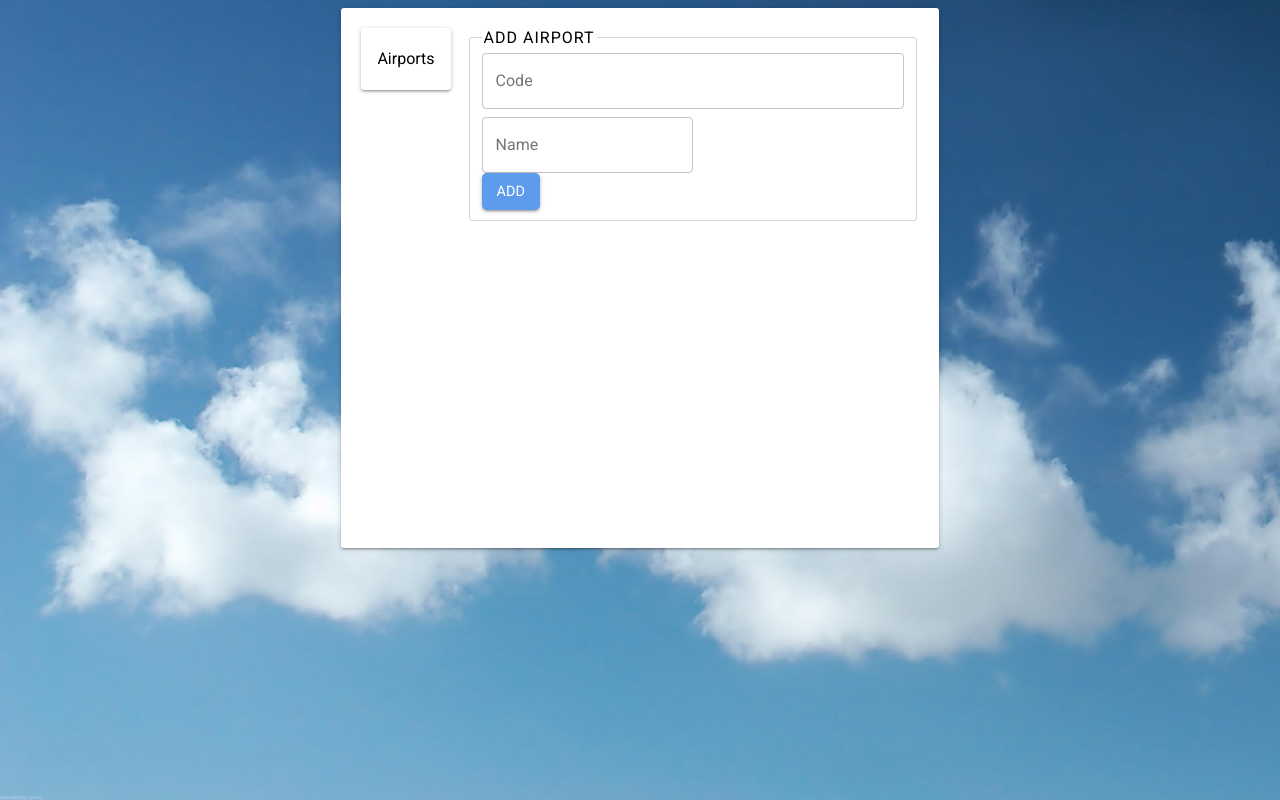
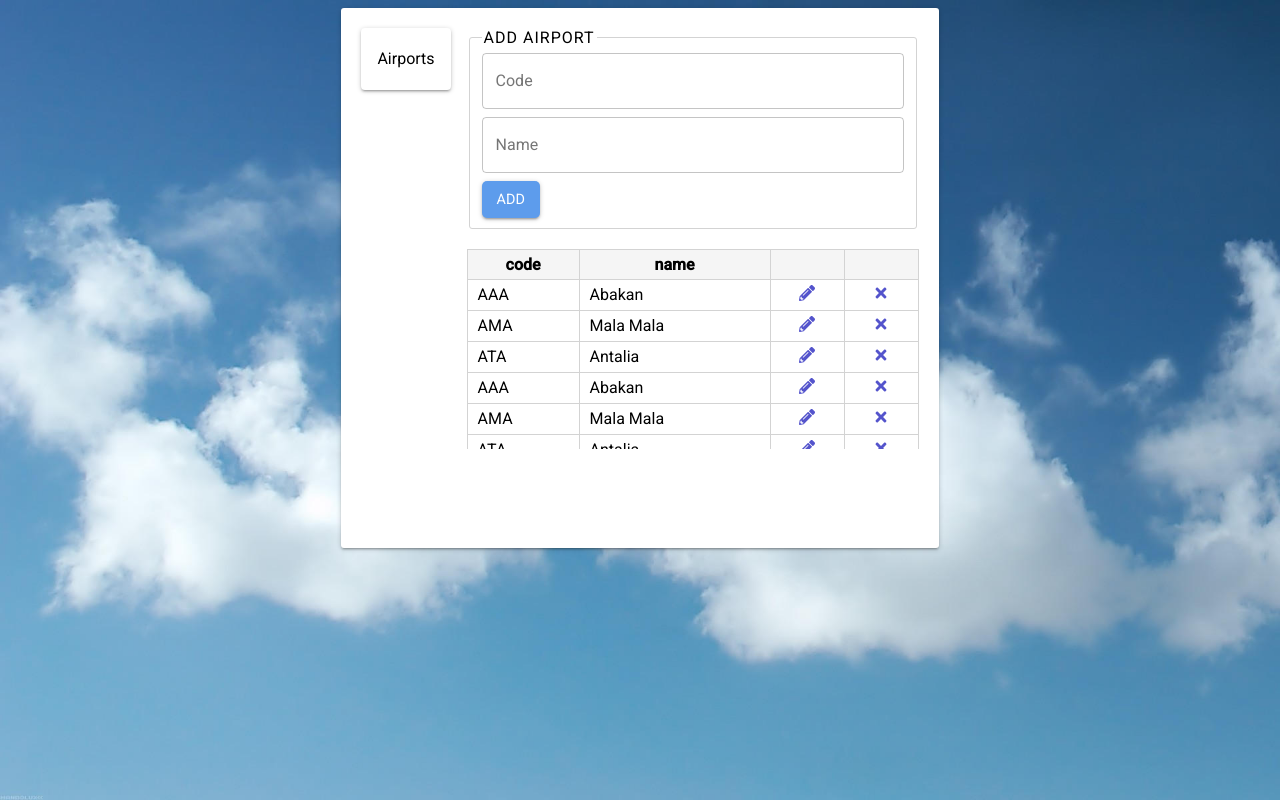
Before and after one commit to dianatsevan/airport-app-admin, a React (Create React App) app: page /airports in a window 1280 px wide. Built offline with nearby package versions, Linux system fonts and the light colour scheme; what keymirror would draw is missing.

Commit message:
added airports-list

```diff
--- a/package.json
+++ b/package.json
@@ -12,6 +12,7 @@
     "react": "^16.8.6",
     "react-dom": "^16.8.6",
     "react-final-form": "^4.1.0",
+    "react-icons": "^3.6.1",
     "react-redux": "^6.0.1",
     "react-router-dom": "^5.0.0",
     "react-scripts": "2.1.8",
--- a/src/components/airports/add-airport/index.js
+++ b/src/components/airports/add-airport/index.js
@@ -37,7 +37,7 @@ class AddAirportForm extends React.Component {
                   <Field
                     name="name"
                     label="Name"
-                    className="add-airport-form__textfield"
+                    className={classes.textField}
                     component={TextField}
                     variant="outlined"
                   />
--- /dev/null
+++ b/src/components/airports/airports-list/index.js
@@ -0,0 +1,62 @@
+import React from 'react';
+import { FaPencilAlt, FaTimes } from 'react-icons/fa';
+import './index.scss';
+
+export default function AirportsList() {
+  const airports = [
+    {
+      code: 'AAA',
+      name: 'Abakan'
+    },
+    {
+      code: 'AMA',
+      name: 'Mala Mala'
+    },
+    {
+      code: 'ATA',
+      name: 'Antalia'
+    },
+    {
+      code: 'AAA',
+      name: 'Abakan'
+    },
+    {
+      code: 'AMA',
+      name: 'Mala Mala'
+    },
+    {
+      code: 'ATA',
+      name: 'Antalia'
+    }
+  ];
+
+  return (
+    <section className="airports-list">
+      <table className="airports-list__table">
+        <tbody>
+          <tr className="airports-list__header">
+            <th>code</th>
+            <th>name</th>
+            <th></th>
+            <th></th>
+          </tr>
+          {airports.map(({code, name}, index) => (
+            <tr
+              key={index}
+              className="airports-list__item"
+            >
+              <td>{code}</td>
+              <td>{name}</td>
+              <td className="airports-list__icon">
+                <FaPencilAlt />
+              </td>
+              <td className="airports-list__icon">
+                <FaTimes />
+              </td>
+            </tr>
+          ))}
+        </tbody>
+      </table>
+    </section>
+  );
+}
--- /dev/null
+++ b/src/components/airports/airports-list/index.scss
@@ -0,0 +1,28 @@
+@import 'src/variables.scss';
+
+.airports-list {
+    margin: 20px 0;
+    height: 200px;
+    overflow-y: scroll;
+
+    &__table {
+        width: 100%;
+        border-collapse: collapse;
+    }
+
+    &__header th, &__item td {
+        padding: 5px 10px;
+        border: 1px solid lightgray;
+    }
+
+    &__header {
+        background-color: whitesmoke;
+    }
+
+
+    &__icon {
+        cursor: pointer;
+        text-align: center;
+        color: #5454cc;
+    }
+}
--- a/src/components/airports/index.js
+++ b/src/components/airports/index.js
@@ -1,10 +1,12 @@
 import React from 'react';
 import AddAirportForm from './add-airport';
+import AirportsList from './airports-list';
 
 function AirportPage() {
   return (
     <section className="airport-page">
       <AddAirportForm />
+      <AirportsList />
     </section>
   );
 }
```
Also changed, not shown: 1 other file (tests, documents, lock files or other folders).
